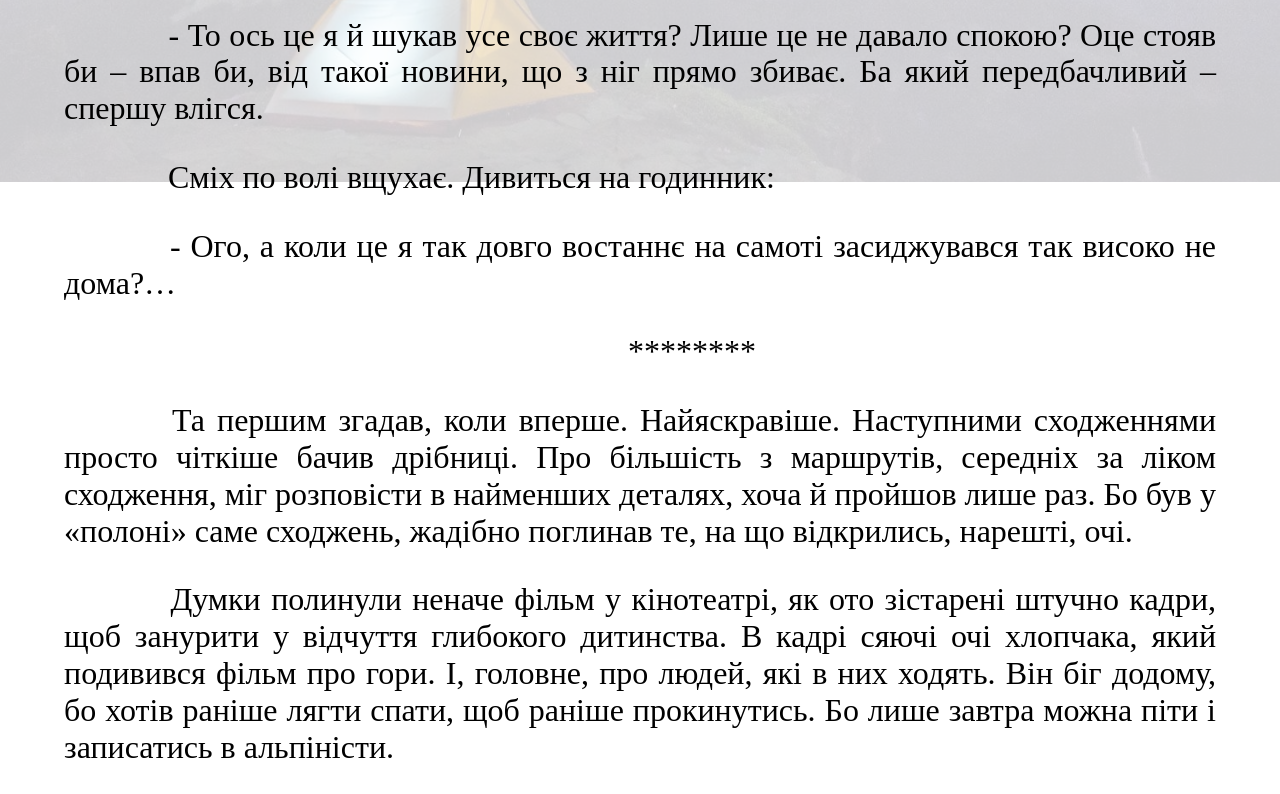
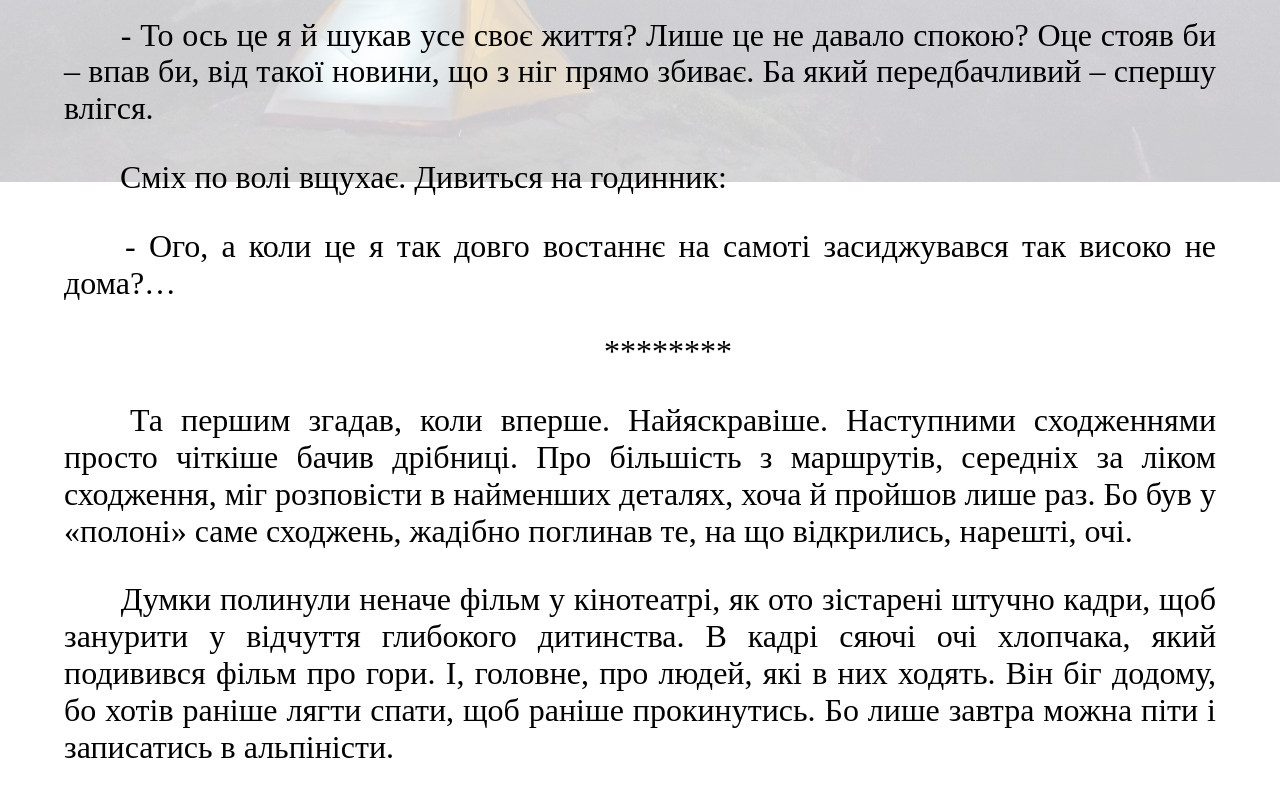
Before and after one commit to sonshiko/Electronic-dreams-or-empathy-as-it-is, a plain HTML site: page index.html in a window 1280 px wide. Shown: the part 618-1412 px from the top of the page. Drawn offline with Linux system fonts and the light colour scheme.

Commit message:
Add files via upload

```diff
--- a/css/styles.css
+++ b/css/styles.css
@@ -63,7 +63,7 @@ p{
 p:before {
   content: '';
   display: inline-block;
-  width: 3em;
+  width: 1.5em;
 }
 
 @media screen and (max-width: 768px){
```
